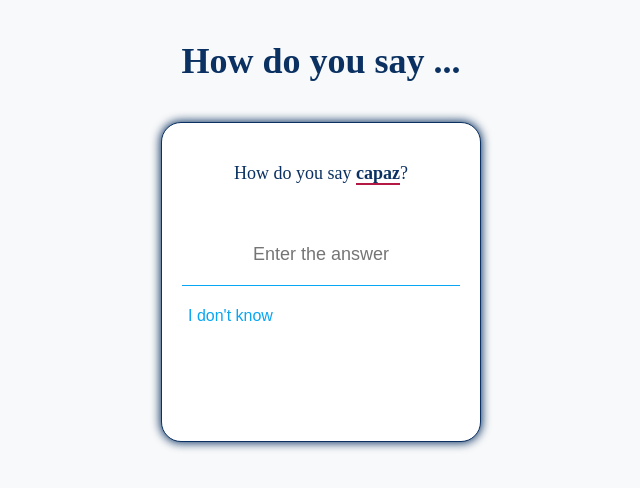
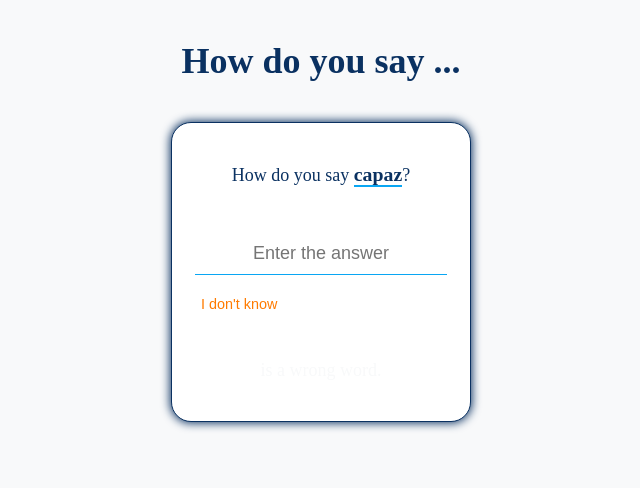
Before and after one commit to javierandres-dev/just_for_fun-how_do_you_say, a React (Vite) app: page / in a window 1280 px wide. Shown: the top 488 px of the page, without its empty margins (319-959 px from the left). Built offline with nearby package versions, Linux system fonts and the light colour scheme.

Commit message:
just for fun

```diff
--- a/src/App.jsx
+++ b/src/App.jsx
@@ -6,20 +6,23 @@ function App() {
   const [word, setWord] = useState(words[index]);
   const [answer, setAnswer] = useState('');
   const [status, setStatus] = useState(null);
+  const [wrong, setWrong] = useState('');
 
   const inputRef = useRef();
-  const pRef = useRef();
 
   useEffect(() => {
     if (status === 'success') nextWord();
-    if (status === 'fail') wrongWord();
+    if (status === 'fail') showWrong();
   }, [status]);
 
   useEffect(() => {
     setWord(words[index]);
   }, [index]);
 
-  const handleAnswer = (e) => setAnswer(e.target.value.toLowerCase().trim());
+  const handleAnswer = (e) => {
+    if (wrong) setWrong('');
+    setAnswer(e.target.value.toLowerCase().trim());
+  };
 
   const handleKeyDown = (e) => {
     if (e.keyCode === 13 || e.key === 'Enter') {
@@ -28,41 +31,41 @@ function App() {
     }
   };
 
-  const handleBlur = () => checkAnswer();
-
   const checkAnswer = () => {
-    if (answer === word.english) {
-      setStatus('success');
-    } else {
-      setStatus('fail');
-    }
+    if (answer === word.english) setStatus('success');
+    else setStatus('fail');
   };
 
   const revealAnswer = () => {
     inputRef.current.placeholder = `Type "${word.english}"`;
-    pRef.current.innerHTML = null;
+    inputRef.current.focus();
   };
 
   const nextWord = () => {
     if (inputRef.current.placeholder !== 'Enter the answer') {
       inputRef.current.placeholder = 'Enter the answer';
     }
-    pRef.current.innerHTML = null;
+    setTimeout(() => {
+      setAnswer('');
+      if (index + 1 === words.length) setIndex(0);
+      else setIndex(index + 1);
+      setStatus(null);
+    }, 1000);
+  };
+
+  const showWrong = () => {
+    if (inputRef.current.placeholder !== 'Enter the answer') {
+      inputRef.current.placeholder = 'Enter the answer';
+    }
+    setWrong(answer);
     setAnswer('');
     setStatus(null);
-    setIndex(index + 1);
-  };
-
-  const wrongWord = () => {
-    answer
-      ? (pRef.current.innerHTML = /*html*/ `<span className='wrong-word'>${answer}</span> is wrong word.`)
-      : (pRef.current.innerHTML = 'Enter the answer.');
   };
 
   return (
     <>
       <h1 className='title'>How do you say ...</h1>
-      <section className='card'>
+      <section className={status === 'success' ? 'card success' : 'card'}>
         <p className='question'>
           How do you say <span className='question-word'>{word.spanish}</span>?
         </p>
@@ -74,16 +77,16 @@ function App() {
             value={answer}
             onChange={handleAnswer}
             onKeyDown={handleKeyDown}
-            onBlur={handleBlur}
             className='answer'
+            autoFocus
           />
-          <div className='btns'>
-            <button type='button' onClick={revealAnswer} className='btn'>
-              I don't know
-            </button>
-          </div>
+          <button type='button' onClick={revealAnswer} className='btn'>
+            I don't know
+          </button>
         </form>
-        <p ref={pRef} className='wrong'></p>
+        <p className={wrong ? 'wrong wrong-active' : 'wrong'}>
+          <span>{wrong}</span> is a wrong word.
+        </p>
       </section>
     </>
   );
--- a/src/index.css
+++ b/src/index.css
@@ -1,8 +1,11 @@
 :root {
   --c-white: #fff;
+  --c-red: #b31942;
+  --c-green: #008000;
   --c-blue: #0a3161;
-  --c-red: #b31942;
+  --c-bright-green: #65fc00;
   --c-bright-blue: #09a6f3;
+  --c-bright-orange: #ff7b00;
 }
 *,
 *::before,
@@ -10,12 +13,12 @@
   box-sizing: border-box;
 }
 html {
-  height: 100%;
+  height: 100vh;
   font-size: 62.5%;
   scroll-behavior: smooth;
 }
 body {
-  height: 100%;
+  height: 100vh;
   margin: 0;
   font-size: 1.8em;
   font-weight: 500;
@@ -23,68 +26,78 @@ body {
   color: #f8f9fa;
 }
 .title {
+  margin: 0;
+  padding: 4rem 0;
   font-size: 2em;
   font-weight: 900;
   color: var(--c-blue);
   text-align: center;
-  margin: 0;
-  padding: 4rem 0;
 }
 .card {
+  width: 80%;
+  max-width: 30rem;
+  min-height: 30rem;
+  margin: 0 auto;
+  padding: 4rem 2rem;
+  border-radius: 2rem;
   background-color: var(--c-white);
   border: 0.1rem solid var(--c-blue);
-  border-radius: 2rem;
-  text-align: center;
-  max-width: 32rem;
-  min-height: 32rem;
-  margin: 0 auto;
-  padding: 4rem 2rem;
   box-shadow: 0 0 1rem 0.1rem var(--c-blue);
+  display: flex;
+  flex-direction: column;
+  justify-content: space-between;
+  align-items: center;
 }
 .question {
   margin: 0;
   color: var(--c-blue);
+  text-align: center;
 }
 .question-word {
-  border-bottom: 0.2rem solid var(--c-red);
+  font-size: 1.1em;
   font-weight: 700;
+  border-bottom: 0.2rem solid var(--c-bright-blue);
 }
 .form {
   display: flex;
   flex-direction: column;
   align-items: center;
   gap: 2rem;
-  margin-top: 4rem;
-}
-.btns {
-  width: 100%;
-  display: flex;
-  justify-content: space-between;
 }
 .btn {
   border: none;
   background: none;
-  color: var(--c-bright-blue);
-  font-size: 1.6rem;
+  font-size: 0.8em;
+  color: var(--c-bright-orange);
+  align-self: flex-start;
 }
 .answer {
   width: 100%;
-  text-align: center;
-  padding: 2rem;
+  padding: 1rem;
   border: none;
   border-bottom: 0.1rem solid var(--c-bright-blue);
-  font-size: 1.8rem;
+  font-size: 1em;
   color: var(--c-blue);
+  text-align: center;
 }
 .answer::placeholder {
-  font-size: 1.8rem;
+  font-size: 1em;
 }
 .answer:focus {
   outline: none;
 }
 .wrong {
+  margin: 0;
+}
+.wrong-active {
   color: var(--c-red);
 }
-.wrong-word {
-  border-bottom: 0.1rem dotted var(--c-red);
+.wrong-active span {
+  font-size: 1.1em;
+  font-weight: 700;
+  border-bottom: 0.2rem solid var(--c-bright-blue);
 }
+.success {
+  border: 0.1rem solid var(--c-green);
+  box-shadow: 0 0 1rem 0.1rem var(--c-bright-green);
+}
```
